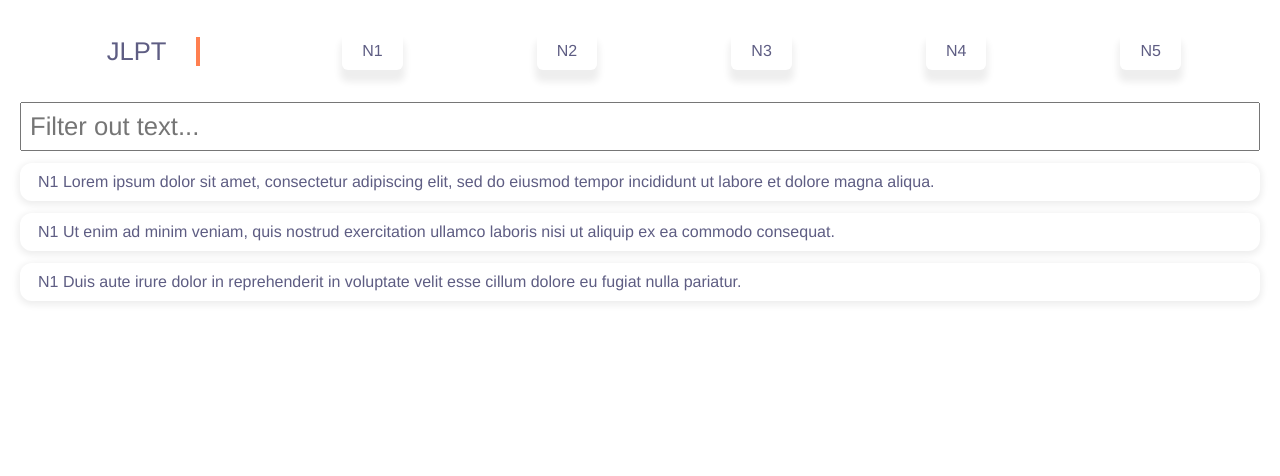
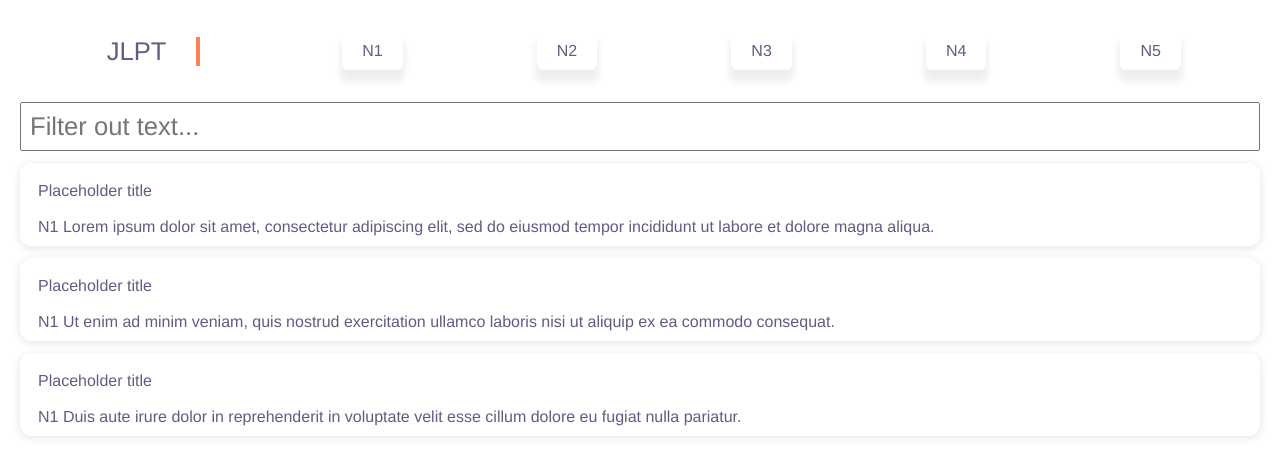
Before and after one commit to thedatadev/language-study-aid, a React (Create React App) app in the folder languages/japanese/desktop/: page /search in a window 1280 px wide. Both pictures are taken after a click on the element "N1". Shown: the top 476 px of the page. Built offline with nearby package versions, Linux system fonts and the light colour scheme.

Commit message:
truncate long entry text; add entry styling

```diff
--- a/languages/japanese/desktop/src/components/Search/Entry.css
+++ b/languages/japanese/desktop/src/components/Search/Entry.css
@@ -4,3 +4,8 @@
   border-radius: 12px;
   box-shadow: 0 2px 7px 2px #eee;
 }
+
+.entry-title {
+  font-weight: 500;
+  padding: 9px 0 18px;
+}
--- a/languages/japanese/desktop/src/components/Search/Entry.js
+++ b/languages/japanese/desktop/src/components/Search/Entry.js
@@ -11,12 +11,20 @@
 
   // Private member functions
   // ...
+  trimEntryText = text => {
+    if (text.length <= 200) {
+      return text;
+    } else {
+      return text.substring(0,100) + "...";
+    }
+  }
 
   // Render function
   render() {
     return (
       <div className="entry">
-        <p>{this.props.entry}</p>
+        <div className="entry-title">{this.props.entry.title}</div>
+        <div className="entry-text">{this.trimEntryText(this.props.entry.text)}</div>
       </div>
     );
   }
--- a/languages/japanese/desktop/src/components/Search/index.js
+++ b/languages/japanese/desktop/src/components/Search/index.js
@@ -22,39 +22,54 @@
 
       entries: {
         "N1": [
-          "N1 Lorem ipsum dolor sit amet, consectetur adipiscing elit, sed do eiusmod tempor incididunt ut labore et dolore magna aliqua. ",
+          { title: "Placeholder title",
+            text: "N1 Lorem ipsum dolor sit amet, consectetur adipiscing elit, sed do eiusmod tempor incididunt ut labore et dolore magna aliqua. "},
 
-          "N1 Ut enim ad minim veniam, quis nostrud exercitation ullamco laboris nisi ut aliquip ex ea commodo consequat.",
+          { title: "Placeholder title",
+            text: "N1 Ut enim ad minim veniam, quis nostrud exercitation ullamco laboris nisi ut aliquip ex ea commodo consequat."},
 
-          "N1 Duis aute irure dolor in reprehenderit in voluptate velit esse cillum dolore eu fugiat nulla pariatur. ",
+          { title: "Placeholder title",
+            text: "N1 Duis aute irure dolor in reprehenderit in voluptate velit esse cillum dolore eu fugiat nulla pariatur. "},
         ],
         "N2": [
-          "N2 Lorem ipsum dolor sit amet, consectetur adipiscing elit, sed do eiusmod tempor incididunt ut labore et dolore magna aliqua. ",
+          { title: "Placeholder title",
+            text: "N2 Lorem ipsum dolor sit amet, consectetur adipiscing elit, sed do eiusmod tempor incididunt ut labore et dolore magna aliqua. "},
 
-          "N2 Ut enim ad minim veniam, quis nostrud exercitation ullamco laboris nisi ut aliquip ex ea commodo consequat.",
+          { title: "Placeholder title",
+            text: "N2 Ut enim ad minim veniam, quis nostrud exercitation ullamco laboris nisi ut aliquip ex ea commodo consequat."},
 
-          "N2 Duis aute irure dolor in reprehenderit in voluptate velit esse cillum dolore eu fugiat nulla pariatur. ",
+          { title: "Placeholder title",
+            text: "N2 Duis aute irure dolor in reprehenderit in voluptate velit esse cillum dolore eu fugiat nulla pariatur. "},
         ],
         "N3": [
-          "N3 Lorem ipsum dolor sit amet, consectetur adipiscing elit, sed do eiusmod tempor incididunt ut labore et dolore magna aliqua. ",
+          { title: "Placeholder title",
+            text: "N3 Lorem ipsum dolor sit amet, consectetur adipiscing elit, sed do eiusmod tempor incididunt ut labore et dolore magna aliqua. "},
 
-          "N3 Ut enim ad minim veniam, quis nostrud exercitation ullamco laboris nisi ut aliquip ex ea commodo consequat.",
+          { title: "Placeholder title",
+            text: "N3 Ut enim ad minim veniam, quis nostrud exercitation ullamco laboris nisi ut aliquip ex ea commodo consequat."},
 
-          "N3 Duis aute irure dolor in reprehenderit in voluptate velit esse cillum dolore eu fugiat nulla pariatur. ",
+          { title: "Placeholder title",
+            text: "N3 Duis aute irure dolor in reprehenderit in voluptate velit esse cillum dolore eu fugiat nulla pariatur. "},
         ],
         "N4": [
-          "N4 Lorem ipsum dolor sit amet, consectetur adipiscing elit, sed do eiusmod tempor incididunt ut labore et dolore magna aliqua. ",
+          { title: "Placeholder title",
+            text: "N4 Lorem ipsum dolor sit amet, consectetur adipiscing elit, sed do eiusmod tempor incididunt ut labore et dolore magna aliqua. "},
 
-          "N4 Ut enim ad minim veniam, quis nostrud exercitation ullamco laboris nisi ut aliquip ex ea commodo consequat.",
+          { title: "Placeholder title",
+            text: "N4 Ut enim ad minim veniam, quis nostrud exercitation ullamco laboris nisi ut aliquip ex ea commodo consequat."},
 
-          "N4 Duis aute irure dolor in reprehenderit in voluptate velit esse cillum dolore eu fugiat nulla pariatur. ",
+          { title: "Placeholder title",
+            text: "N4 Duis aute irure dolor in reprehenderit in voluptate velit esse cillum dolore eu fugiat nulla pariatur. "},
         ],
         "N5": [
-          "N5 Lorem ipsum dolor sit amet, consectetur adipiscing elit, sed do eiusmod tempor incididunt ut labore et dolore magna aliqua. ",
+          { title: "Placeholder title",
+            text: "N5 Lorem ipsum dolor sit amet, consectetur adipiscing elit, sed do eiusmod tempor incididunt ut labore et dolore magna aliqua. "},
 
-          "N5 Ut enim ad minim veniam, quis nostrud exercitation ullamco laboris nisi ut aliquip ex ea commodo consequat.",
+          { title: "Placeholder title",
+            text: "N5 Ut enim ad minim veniam, quis nostrud exercitation ullamco laboris nisi ut aliquip ex ea commodo consequat."},
 
-          "N5 Duis aute irure dolor in reprehenderit in voluptate velit esse cillum dolore eu fugiat nulla pariatur. ",
+          { title: "Placeholder title",
+            text: "N5 Duis aute irure dolor in reprehenderit in voluptate velit esse cillum dolore eu fugiat nulla pariatur. "},
         ]
       }
 
@@ -68,7 +83,7 @@
 
   filteredEntries = () => {
     return this.state.currentEntries.filter((entry) => {
-      return entry.includes(this.state.currentQuery);
+      return entry.text.includes(this.state.currentQuery);
     });
   }
 
```
